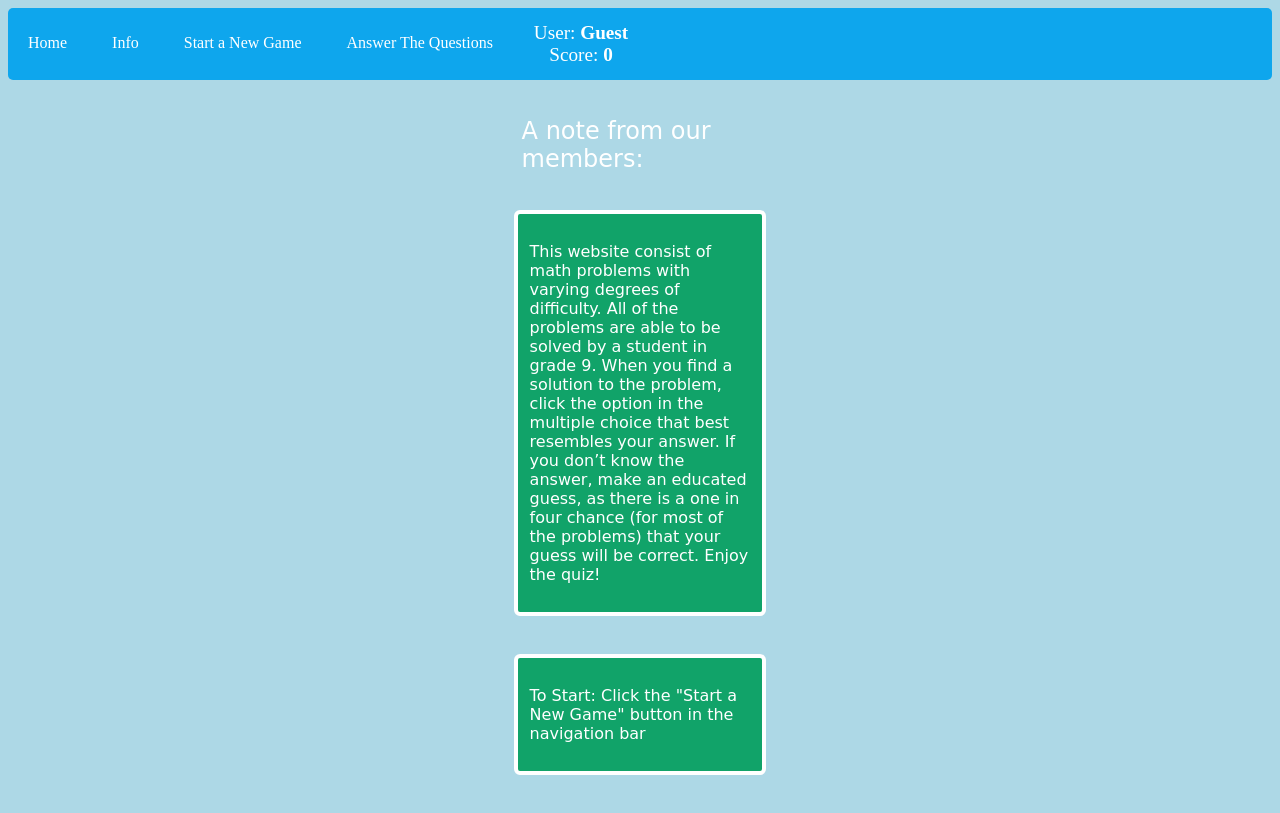
After one commit to haoteng10/Apps4Good-Project, a Node server app: page /info in a window 1280 px wide. The commit adds this page. Run offline with Node 20, Linux system fonts and the light colour scheme.

Commit message:
Addition of Inforamtion Page & Error Mitigation

```diff
--- a/app.js
+++ b/app.js
@@ -33,9 +33,7 @@ app.locals = {
 
 // Node.js Application
 app.listen(process.env.PORT, process.env.IP, () => {
-
   console.log('Server has started!');
-  console.log("updated");
 });
 
 module.exports.scoreboard = app.locals.scoreboard;
--- a/public/stylesheets/index.css
+++ b/public/stylesheets/index.css
@@ -14,7 +14,7 @@ body {
 }
 
 #header {
-	font-size: 1.5em;
+	font-size: 2.5em;
 	color: green;
 }
 
@@ -171,3 +171,27 @@ input[type=submit]:hover {
 .as-container {
   margin: 3% 3.33% 3% 3.33%;
 }
+
+.introduction {
+  margin: 3% 40%;
+  margin-top: 4px;
+  border: 4px solid;
+  border-color: white;
+  border-radius: 6px;
+  padding: 4px;
+  background-color: #11a369;
+}
+
+.introduction p, .note {
+  padding: 8px;
+  font-family: "Comic Sans MS";
+  color: white;
+}
+
+.note {
+  margin: 5px 40%;
+}
+
+.note p {
+  font-size: 1.5em;
+}
--- a/routes/index.js
+++ b/routes/index.js
@@ -3,10 +3,16 @@ var appFile = require("../app");
 var router  = express.Router();
 
 var notStarted = true;
+
 // Main GET route
 
 router.get("/", (req, res) => {
   res.render("index.ejs");
+});
+
+// Info GET route
+router.get("/info", (req, res) => {
+  res.render("information.ejs");
 });
 
 // Fetch the start page
@@ -105,17 +111,18 @@ function randomizer(passedArray){
 // Question GET route (SHOW the USER a question)
 router.get("/question", (req, res) => {
 
-    if(notStarted != true){
+    if(notStarted == false){
         chosenQuestion = question_datas[randomizer(question_datas)];
 
+        if(req.session.userData.questions.length > question_datas.length) {
+          res.render("congratulations");
+
+        } else {
+
           while(req.session.userData.questions.includes(chosenQuestion.id)){
-            if (req.session.userData.questions.length > question_datas.length){
-                res.render("congratulations");
-                break;
-              } else {
                   chosenQuestion = question_datas[randomizer(question_datas)];
               }
-            }
+
 
           console.log(req.session.userData.questions.includes(chosenQuestion.id));
 
@@ -126,6 +133,8 @@ router.get("/question", (req, res) => {
           console.log("Chosen question id is " + chosenQuestion.id);
 
           res.render("question_form", {chosenQuestion: chosenQuestion});
+        }
+
     } else {
         res.redirect("/");
     }
--- a/views/index.ejs
+++ b/views/index.ejs
@@ -1,5 +1,6 @@
 <% include ./partials/header %>
 
-	<h1 id="header">Welcome to <span id="gameName">Math Game</span>! </h1>
+	<h1 id="header">Welcome to <span id="gameName">Math Game</span>!</h1>
+	<h2>The Information For This Website Can be Found <a href="/info" class="button">Here</a></h1>
 
 <% include ./partials/footer %>
--- /dev/null
+++ b/views/information.ejs
@@ -0,0 +1,15 @@
+<% include ./partials/header %>
+
+<div class="note">
+    <p>A note from our members:</p>
+</div>
+
+<div class= "introduction">
+    <p>This website consist of math problems with varying degrees of difficulty. All of the problems are able to be solved by a student in grade 9. When you find a solution to the problem, click the option in the multiple choice that best resembles your answer. If you don’t know the answer, make an educated guess, as there is a one in four chance (for most of the problems) that your guess will be correct. Enjoy the quiz!</p>
+</div>
+
+<div class="introduction">
+    <P>To Start: Click the "Start a New Game" button in the navigation bar</P>
+</div>
+
+<% include ./partials/footer %>
--- a/views/partials/header.ejs
+++ b/views/partials/header.ejs
@@ -8,7 +8,7 @@
 	<body>
 		<ul class="nav" role="navigation">
 			<li class="item"><a href="/">Home</a></li>
-			<li class="item"><a href="/">Info</a></li>
+			<li class="item"><a href="/info">Info</a></li>
 			<li class="item"><a href="start">Start a New Game</a></li>
 			<li class="item"><a href="question">Answer The Questions</a></li>
 			<li class="item">
```
Lines whose indentation alone changed are shown as unchanged.
